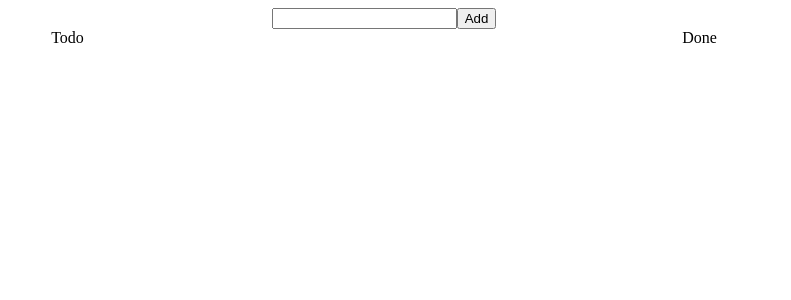
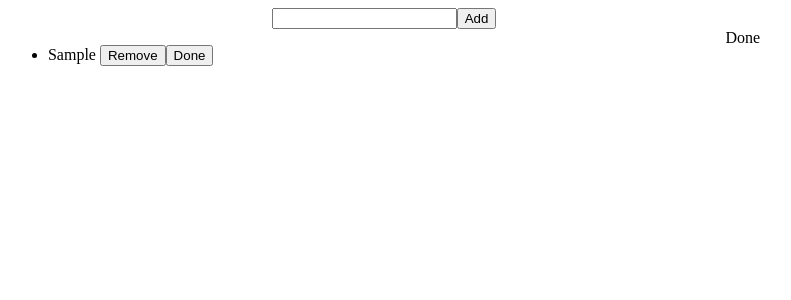
Before and after one commit to adrianrak/todo-app-angular, an Angular app: page / in a window 1280 px wide. Both pictures are taken after typing "Sample" into the empty fields and a click on the button "Add". Shown: the top 300 px of the page, without its empty margins (256-1047 px from the left). Built offline with nearby package versions, Linux system fonts and the light colour scheme.

Commit message:
remove task

```diff
--- a/src/app/app.component.html
+++ b/src/app/app.component.html
@@ -8,7 +8,13 @@
   </div>
   <div class="container">
     <div>
-      Todo
+      <ul>
+        <li *ngFor="let task of taskList">
+          {{task}}
+          <button (click)="remove(task)">Remove</button>
+          <button (click)="done(task)">Done</button>
+        </li>
+      </ul>
     </div>
     <div>
       Done
--- a/src/app/app.component.ts
+++ b/src/app/app.component.ts
@@ -13,4 +13,13 @@ export class AppComponent {
     this.newTask = '';
     console.log(this.taskList);
   }
+
+  remove(task: string) {
+    this.taskList = this.taskList.filter(e => e !== task);
+    console.log(this.taskList);
+  }
+
+  done(task: string) {
+
+  }
 }
```
